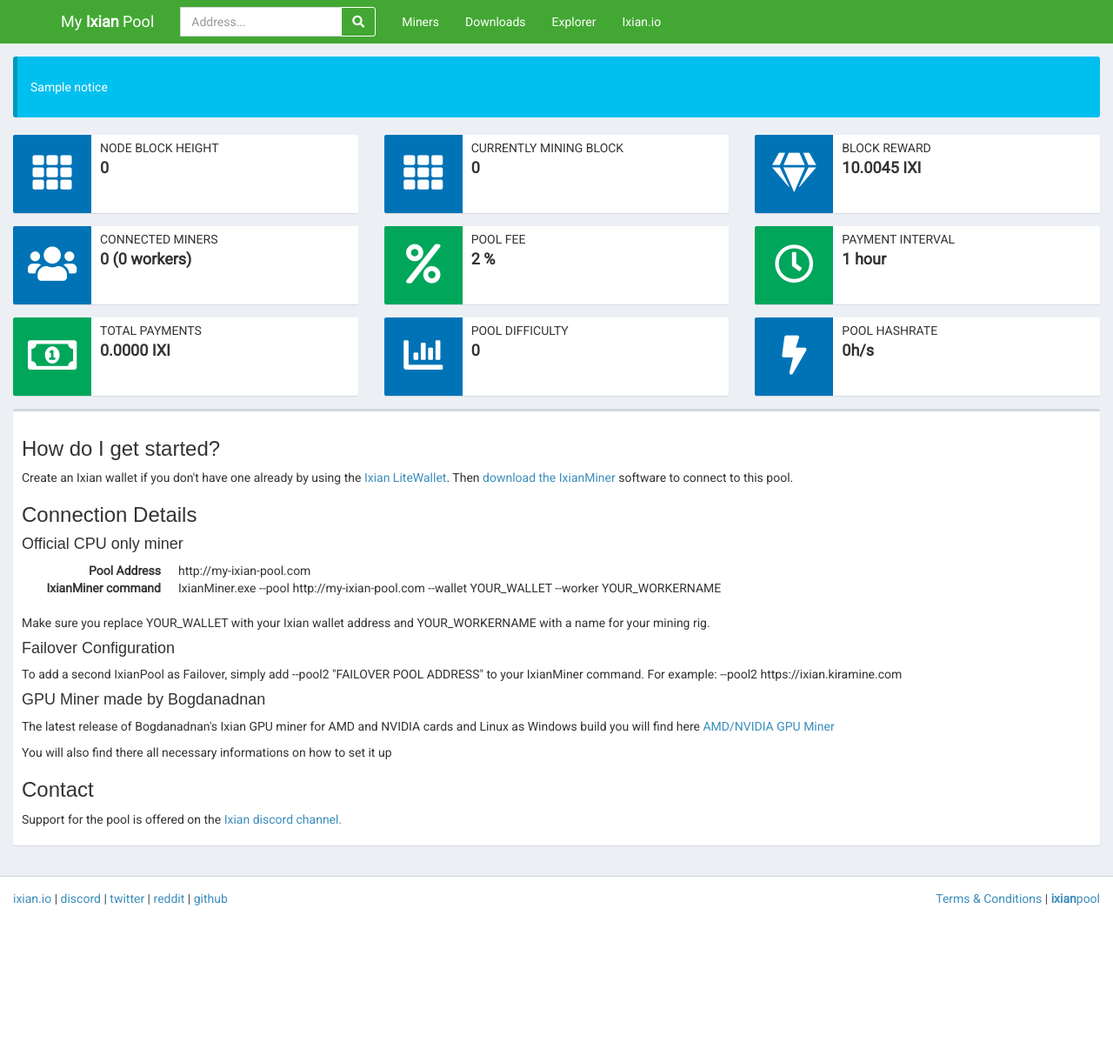
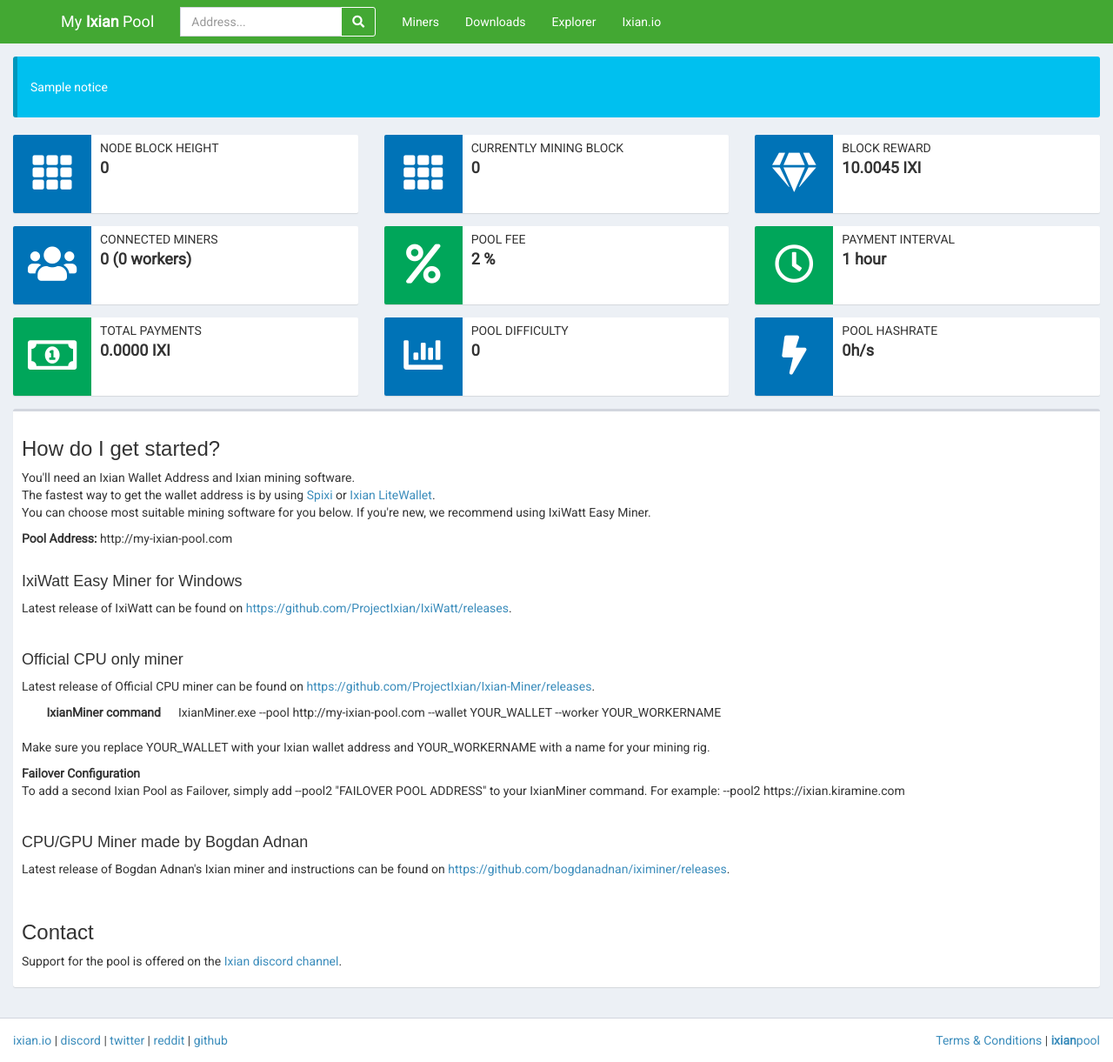
Before and after one commit to ProjectIxian/Ixian-Pool, a PHP site: page / in a window 1280 px wide. Shown: the whole page at 87% size. Before the commit the page ends 1041 px from the top, so only its background shows below. Run offline with PHP 8.4, Linux system fonts and the light colour scheme; data comes from the database, SQL or seed files in the repository; data that the repository does not hold is empty.

Commit message:
- updated texts

```diff
--- a/www/tpl/page_home.tpl
+++ b/www/tpl/page_home.tpl
@@ -111,50 +111,46 @@
                 </div>
             </div>
         </div>
-
-
-
-
-
-
-
-
     </div>
 
       <div class="row">
         <div class="col-xs-12">
-
-
-
             <div class="box">
                 <div class="box-body" style="">
                     <h3>How do I get started?</h3>
-                    <p>Create an Ixian wallet if you don't have one already by using the <a href="https://github.com/ProjectIxian/Ixian-LiteWallet/releases" target="_blank">Ixian LiteWallet</a>. Then <a href="https://github.com/ProjectIxian/Ixian-Miner/releases" target="_blank">download the IxianMiner</a> software to connect to this pool.</p>
+                    <p>
+                        You'll need an Ixian Wallet Address and Ixian mining software.<br/>
+                        The fastest way to get the wallet address is by using <a href="https://www.spixi.io" target="_blank">Spixi</a> or <a href="https://github.com/ProjectIxian/Ixian-LiteWallet/releases" target="_blank">Ixian LiteWallet</a>.<br/>
+                        You can choose most suitable mining software for you below. If you're new, we recommend using IxiWatt Easy Miner.
+                    </p>
 
-					<h3>Connection Details</h3>
+                    <strong>Pool Address: </strong><?php echo $this->pool_url; ?><br/>
+                    <br/>
 
+                    <h4>IxiWatt Easy Miner for Windows</h4>
+                    <p>Latest release of IxiWatt can be found on <a href="https://github.com/ProjectIxian/IxiWatt/releases" target="_blank">https://github.com/ProjectIxian/IxiWatt/releases</a>.</p>
+                    <br/>
 
                     <h4>Official CPU only miner</h4>
-
+                    <p>Latest release of Official CPU miner can be found on <a href="https://github.com/ProjectIxian/Ixian-Miner/releases" target="_blank">https://github.com/ProjectIxian/Ixian-Miner/releases</a>.</p>
                     <dl class="dl-horizontal">
-						<dt>Pool Address</dt>
-						<dd><?php echo $this->pool_url; ?></dd>
                         <dt>IxianMiner command</dt>
                         <dd>IxianMiner.exe --pool <?php echo $this->pool_url; ?> --wallet YOUR_WALLET --worker YOUR_WORKERNAME</dd>
                     </dl>
                     <p>Make sure you replace YOUR_WALLET with your Ixian wallet address and YOUR_WORKERNAME with a name for your mining rig.</p>
 
-					<h4>Failover Configuration</h4>
+                    <strong>Failover Configuration</strong>
 
-					<p>To add a second IxianPool as Failover, simply add --pool2 "FAILOVER POOL ADDRESS" to your IxianMiner command. For example: --pool2 https://ixian.kiramine.com</p>
+                    <p>To add a second Ixian Pool as Failover, simply add --pool2 "FAILOVER POOL ADDRESS" to your IxianMiner command. For example: --pool2 https://ixian.kiramine.com</p>
+                    <br/>
 
-					<h4>GPU Miner made by Bogdanadnan</h4>
+                    <h4>CPU/GPU Miner made by Bogdan Adnan</h4>
 
-					<p>The latest release of Bogdanadnan's Ixian GPU miner for AMD and NVIDIA cards and Linux as Windows build you will find here <a href="https://github.com/bogdanadnan/iximiner/releases" target="_blank">AMD/NVIDIA GPU Miner</a></p>
-					<p>You will also find there all necessary informations on how to set it up</p>
+                    <p>Latest release of Bogdan Adnan's Ixian miner and instructions can be found on <a href="https://github.com/bogdanadnan/iximiner/releases" target="_blank">https://github.com/bogdanadnan/iximiner/releases</a>.</p>
+                    <br/>
 
                     <h3>Contact</h3>
-					<p>Support for the pool is offered on the <a href="https://discord.gg/P493UN9" target="_blank">Ixian discord channel<a/>.</p>
+                    <p>Support for the pool is offered on the <a href="https://discord.gg/P493UN9" target="_blank">Ixian discord channel</a>.</p>
                 </div>
 
             </div>
```
Lines whose indentation alone changed are shown as unchanged.
